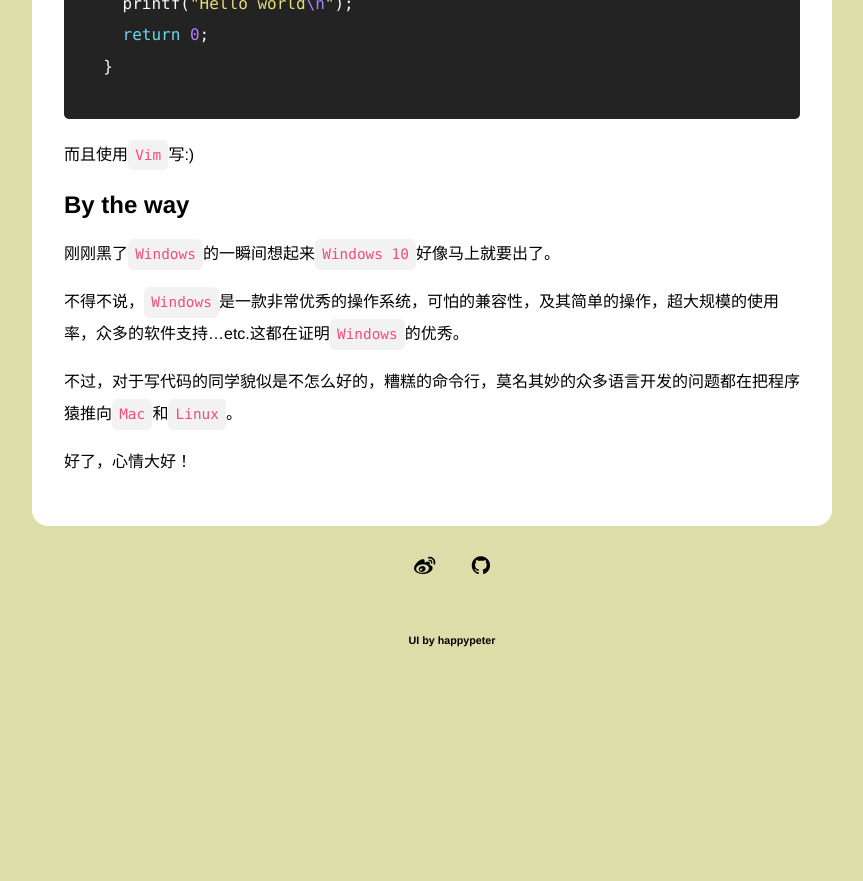
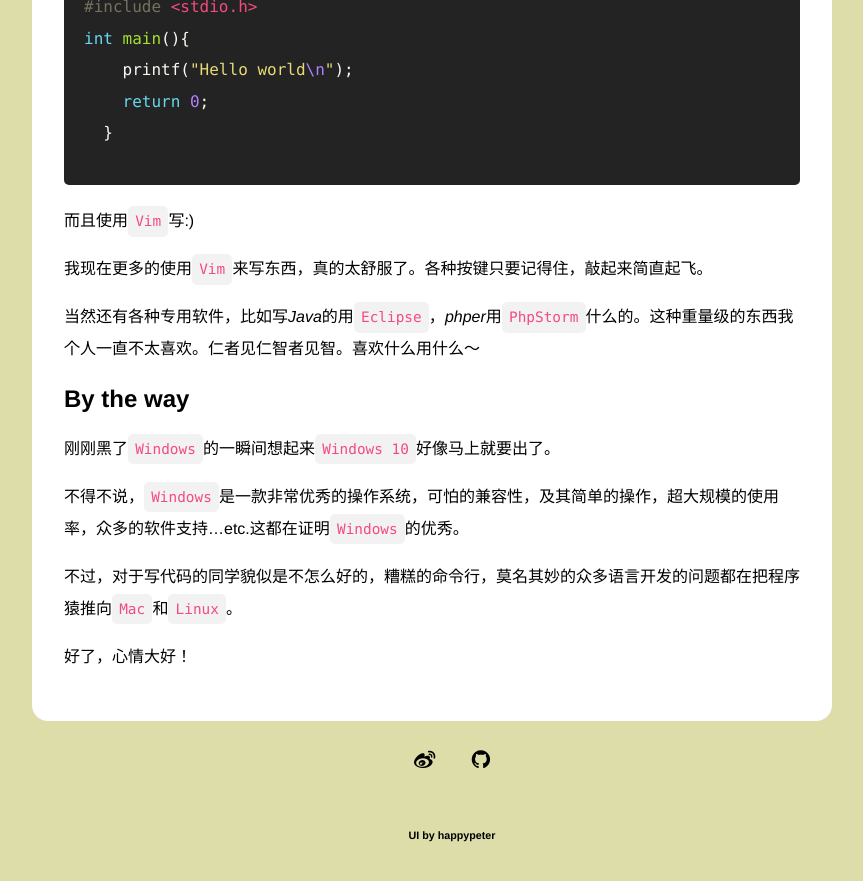
Before and after one commit to AnnatarHe/AnnatarHe.github.io, a Jekyll site: the page built from _posts/2015-07-21-Code-Editor--Vim-ST3.md, in a window 1280 px wide and 900 px high, scrolled down 5571 px. Shown: the top 881 px of the window, without its empty margins (208-1071 px from the left). Built offline with Jekyll 4.4.1, drawn with Linux system fonts in a browser that asks for light colours; nearby versions of some CDN libraries; comment, search, counter and statistics services are not loaded; before the commit the page ends 6277 px from its top, so only the background shows below that; some of the changed text lies outside the part shown.

```diff
--- a/_posts/2015-07-21-Code-Editor--Vim-ST3.md
+++ b/_posts/2015-07-21-Code-Editor--Vim-ST3.md
@@ -2,6 +2,7 @@
 layout: post
 title: Code Editor--Vim and SublimeText3
 ---
+
 ## Meet up
 每个人心目中都有自己喜欢的编辑器，有人喜欢`Emacs`，有人喜欢`Atom`，我个人比较喜欢用`Vim`和`Sublime Text 3`，还有一个`PhpStorm`也会用一用呗
 
@@ -88,6 +92,8 @@ set guioptions-=T
 `:last`回到上一个buffer
 
 `:wq`保存并退出
+
+`ctrl-p` go to anything,搜索并打开文件
 
 `:BundleInstall` vundle的安装插件命令
 
@@ -169,6 +175,8 @@ ${2}
 </snippet>
 {% endhighlight %}
 还有*highlight*的*snippet*因为和*jekyll*语法有些冲突，所以就不放了。^_^
+
+
 ## Conclusion
 
 `Vim`在`Unix`世界是当之无愧的霸主。你永远不能逃脱`Vim`给你带来的巨大便利。
@@ -189,6 +197,10 @@ int main(){
 {% endhighlight %}
 而且使用`Vim`写:)
 
+我现在更多的使用`Vim`来写东西，真的太舒服了。各种按键只要记得住，敲起来简直起飞。
+
+当然还有各种专用软件，比如写*Java*的用`Eclipse`，*phper*用`PhpStorm`什么的。这种重量级的东西我个人一直不太喜欢。仁者见仁智者见智。喜欢什么用什么～
+
 ## By the way
 
 刚刚黑了`Windows`的一瞬间想起来`Windows 10`好像马上就要出了。
```
Also changed, not shown: other parts of _posts/2015-07-21-Code-Editor--Vim-ST3.md (+6 -3 lines).
